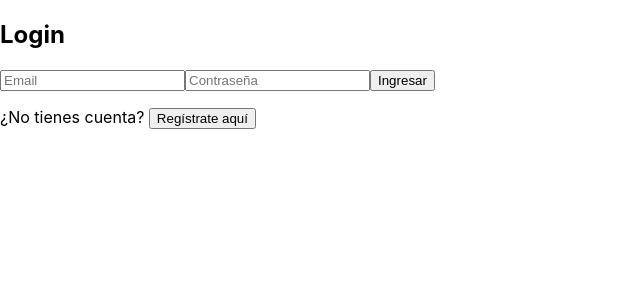
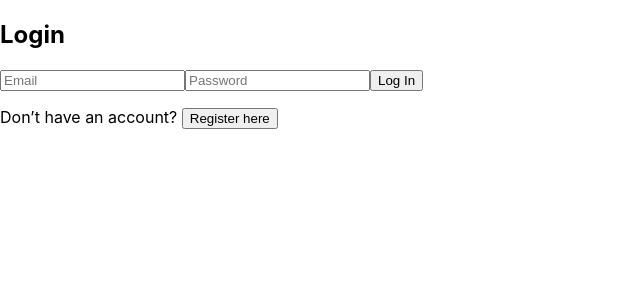
Before and after one commit to AlvaroGamundi/frontend_app_flights, a React (Create React App) app: page / in a window 1280 px wide. Shown: the top 300 px of the page, without its empty margins (0-640 px from the left). Built offline with nearby package versions, Linux system fonts and the light colour scheme.

Commit message:
Translate UI texts to English

```diff
--- a/src/components/Login.js
+++ b/src/components/Login.js
@@ -1,8 +1,8 @@
 import React, { useState } from 'react';
 
-export default function Login({ onLoginExitoso, irRegistro }) {
+export default function Login({ onLoginSuccess, goToRegister }) {
   const [email, setEmail] = useState('');
-  const [contraseña, setContraseña] = useState('');
+  const [password, setPassword] = useState('');
   const [error, setError] = useState('');
 
   const handleSubmit = async (e) => {
@@ -10,7 +10,7 @@ export default function Login({ onLoginExitoso, irRegistro }) {
     setError('');
     const formData = new URLSearchParams();
     formData.append('username', email);
-    formData.append('password', contraseña);
+    formData.append('password', password);
 
     try {
       const res = await fetch('https://hbgxfeir9g.eu-west-1.awsapprunner.com/login', {
@@ -20,13 +20,13 @@ export default function Login({ onLoginExitoso, irRegistro }) {
       });
       const data = await res.json();
       if (!res.ok) {
-        setError(data.detail || 'Error en login');
+        setError(data.detail || 'Login error');
       } else {
         localStorage.setItem('token', data.access_token);
-        onLoginExitoso();
+        onLoginSuccess();
       }
     } catch (err) {
-      setError('Error en conexión con el servidor');
+      setError('Server connection error');
     }
   };
 
@@ -34,14 +34,26 @@ export default function Login({ onLoginExitoso, irRegistro }) {
     <div>
       <h2>Login</h2>
       <form onSubmit={handleSubmit}>
-        <input type="email" placeholder="Email" value={email} onChange={e => setEmail(e.target.value)} required />
-        <input type="password" placeholder="Contraseña" value={contraseña} onChange={e => setContraseña(e.target.value)} required />
-        <button type="submit">Ingresar</button>
+        <input
+          type="email"
+          placeholder="Email"
+          value={email}
+          onChange={e => setEmail(e.target.value)}
+          required
+        />
+        <input
+          type="password"
+          placeholder="Password"
+          value={password}
+          onChange={e => setPassword(e.target.value)}
+          required
+        />
+        <button type="submit">Log In</button>
       </form>
       <p>
-        ¿No tienes cuenta? <button onClick={irRegistro}>Regístrate aquí</button>
+        Don’t have an account? <button onClick={goToRegister}>Register here</button>
       </p>
-      {error && <p style={{color:'red'}}>{error}</p>}
+      {error && <p style={{ color: 'red' }}>{error}</p>}
     </div>
   );
 }
```
